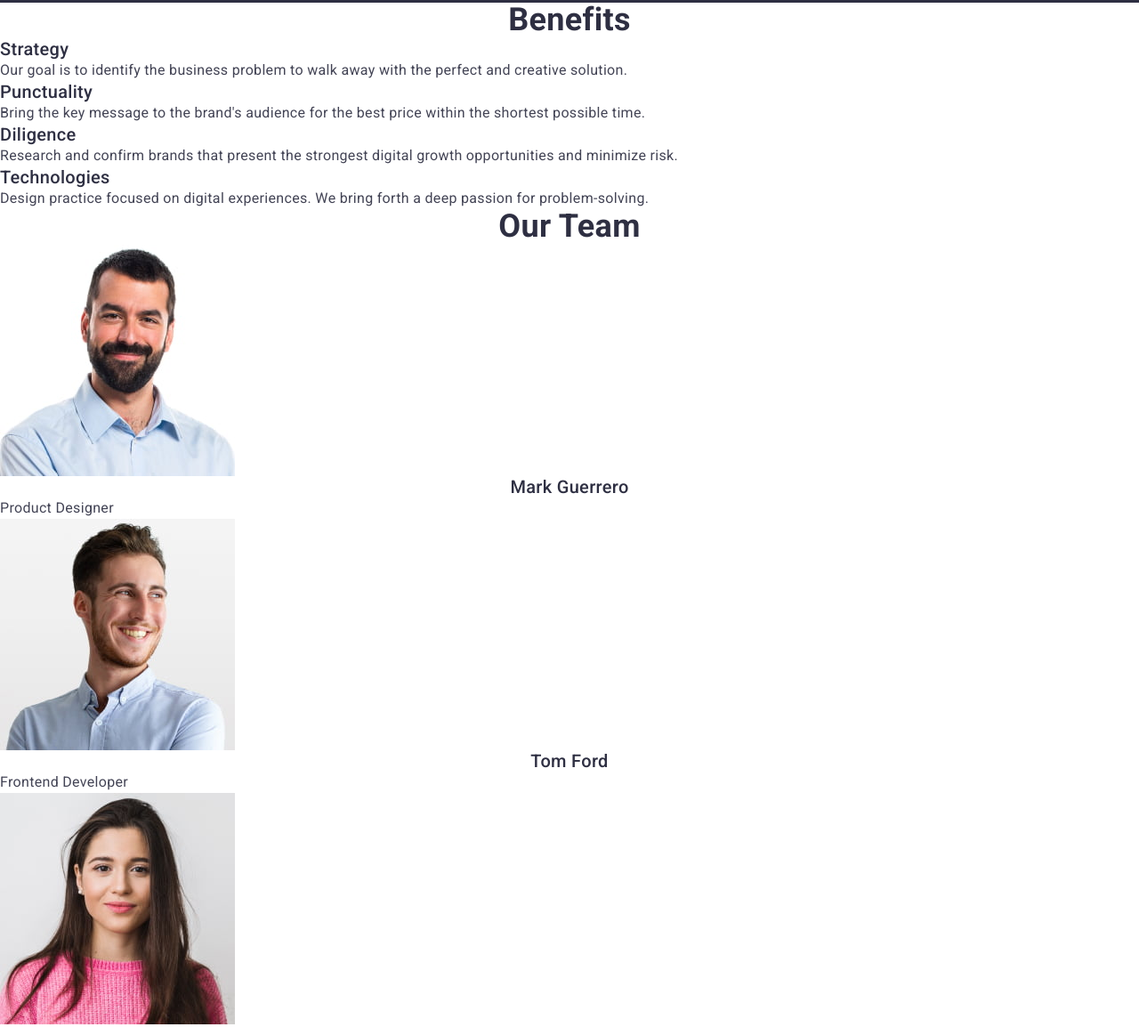
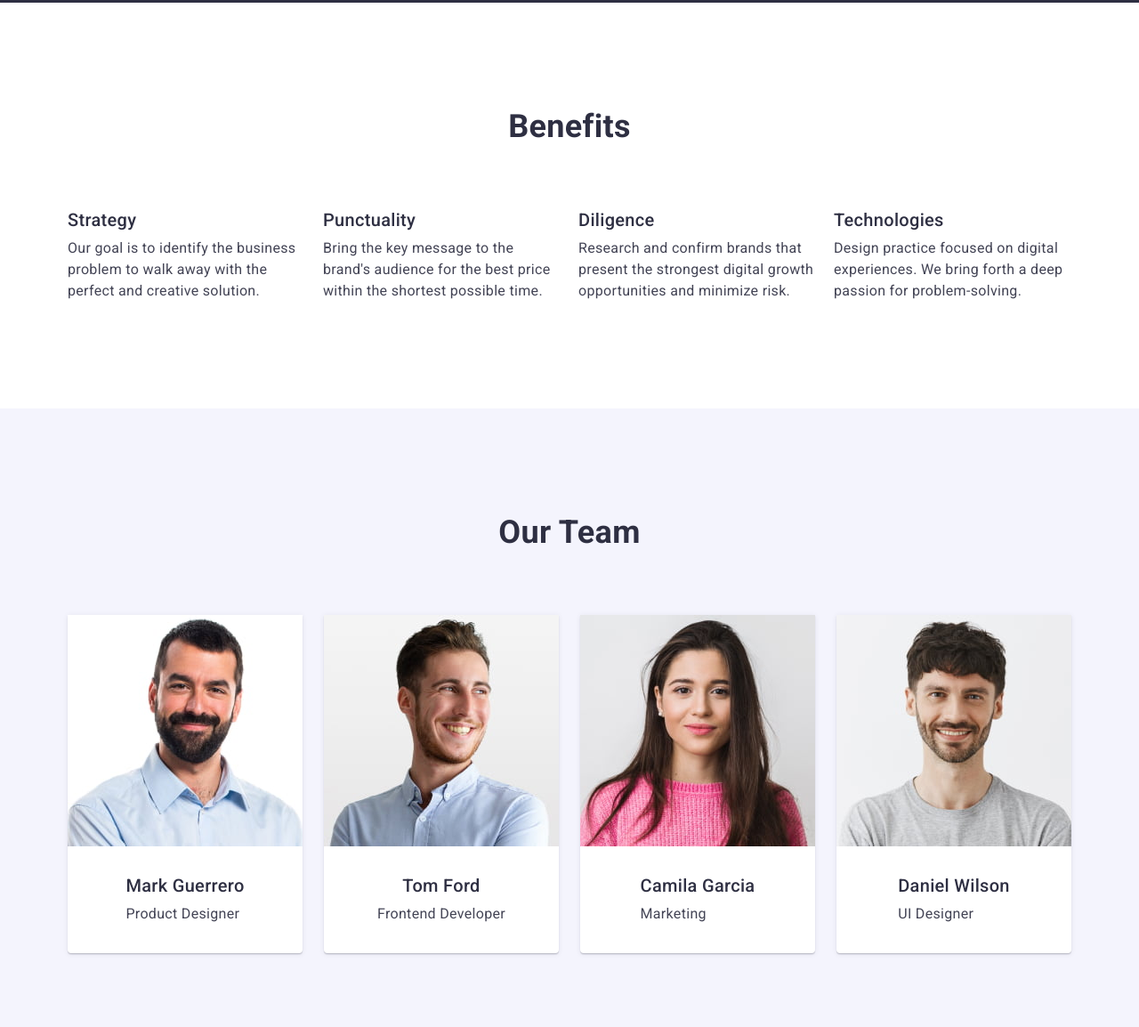
Before and after one commit to void-olxdr/goit-markup-hw-03, a plain HTML site: page index.html in a window 1280 px wide. Shown: the part 675-1829 px from the top of the page at 89% size. Drawn offline with Linux system fonts and the light colour scheme.

Commit message:
done team section

```diff
--- a/css/styles.css
+++ b/css/styles.css
@@ -40,6 +40,7 @@ body {
 	line-height: 1.5;
 	letter-spacing: 0.02em;
 	color: var(--clr-slate);
+	background-color: var(--clr-white);
 }
 
 .container {
@@ -174,14 +175,63 @@ body {
 
 /* === benefits */
 
+.benefits {
+	padding: 120px 0;
+}
+
+.benefits-list {
+	display: flex;
+	column-gap: 20px;
+}
+
+.benefits-item {
+	width: calc((100% - 60px) / 4);
+}
+
+.benefits-title {
+	margin-bottom: 72px;
+}
+
 .benefits-item-title {
 	font-weight: 500;
 	font-size: 20px;
 	line-height: 1.2;
 	color: var(--clr-grey);
+	margin-bottom: 8px;
 }
 
 /* === benefits */
+
+/* === team === */
+
+.team {
+	padding: 120px 0;
+	background-color: var(--clr-cloud);
+}
+
+.team-title {
+	margin-bottom: 72px;
+}
+
+.team-list {
+	display: flex;
+	column-gap: 24px;
+}
+
+.team-item {
+	display: flex;
+	flex-direction: column;
+	justify-content: center;
+	align-items: center;
+	width: calc((100% - 72px) / 4);
+	border-radius: 0 0 4px 4px;
+	box-shadow: 0 2px 1px 0 rgba(46, 47, 66, 0.08), 0 1px 1px 0 rgba(46, 47, 66, 0.16), 0 1px 6px 0 rgba(46, 47, 66, 0.08);
+	background: var(--clr-white);
+}
+
+.team-item-content {
+	padding: 32px 16px;
+}
 
 .team-item-name {
 	font-weight: 500;
@@ -189,6 +239,26 @@ body {
 	line-height: 1.2;
 	text-align: center;
 	color: var(--clr-grey);
+	margin-bottom: 8px;
+}
+
+/* === team === */
+
+/* === portfolio === */
+
+.portfolio {
+	padding: 120px 0;
+}
+
+.portfolio-list {
+	display: flex;
+	flex-wrap: wrap;
+	column-gap: 24px;
+	gap: 48px 24px;
+}
+
+.portfolio-item {
+	width: calc((100% - 48px) / 3);
 }
 
 .portfolio-item-service {
@@ -198,6 +268,8 @@ body {
 	color: var(--clr-grey);
 }
 
+/* === portfolio === */
+
 .footer {
 	color: var(--clr-cloud);
 	background-color: var(--clr-grey);
--- a/index.html
+++ b/index.html
@@ -44,6 +44,7 @@
 				</div>
 			</section>
 			<section class="benefits">
+				<div class="container">
 					<h2 class="benefits-title section-title">Benefits</h2>
 					<ul class="benefits-list">
 						<li class="benefits-item">
@@ -63,33 +64,45 @@
 							<p class="benefits-item-text">Design practice focused on digital experiences. We bring forth a deep passion for problem-solving.</p>
 						</li>
 					</ul>
+				</div>
 			</section>
 			<section class="team">
+				<div class="container">
 					<h2 class="team-title section-title">Our Team</h2>
 					<ul class="team-list">
 						<li class="team-item">
 							<img class="team-item-image" src="./images/team/mark-guerrero.jpg" alt="Mark Guerrero" width="264" height="260" />
+							<div class="team-item-content">
 								<h3 class="team-item-name">Mark Guerrero</h3>
 								<p class="team-item-role">Product Designer</p>
+							</div>
 						</li>
 						<li class="team-item">
 							<img class="team-item-image" src="./images/team/tom-ford.jpg" alt="Tom Ford" width="264" height="260" />
+							<div class="team-item-content">
 								<h3 class="team-item-name">Tom Ford</h3>
 								<p class="team-item-role">Frontend Developer</p>
+							</div>
 						</li>
 						<li class="team-item">
 							<img class="team-item-image" src="./images/team/camila-garcia.jpg" alt="Camila Garcia" width="264" height="260" />
+							<div class="team-item-content">
 								<h3 class="team-item-name">Camila Garcia</h3>
 								<p class="team-item-role">Marketing</p>
+							</div>
 						</li>
 						<li class="team-item">
 							<img class="team-item-image" src="./images/team/daniel-wilson.jpg" alt="Daniel Wilson" width="264" height="260" />
+							<div class="team-item-content">
 								<h3 class="team-item-name">Daniel Wilson</h3>
 								<p class="team-item-role">UI Designer</p>
+							</div>
 						</li>
 					</ul>
+				</div>
 			</section>
 			<section class="portfolio">
+				<div class="container">
 					<h2 class="portfolio-title section-title">Our Portfolio</h2>
 					<ul class="portfolio-list">
 						<li class="portfolio-item">
@@ -123,6 +136,7 @@
 							<p class="portfolio-item-category">Marketing</p>
 						</li>
 					</ul>
+				</div>
 			</section>
 		</main>
 		<footer class="footer">
```
Lines whose indentation alone changed are shown as unchanged.
